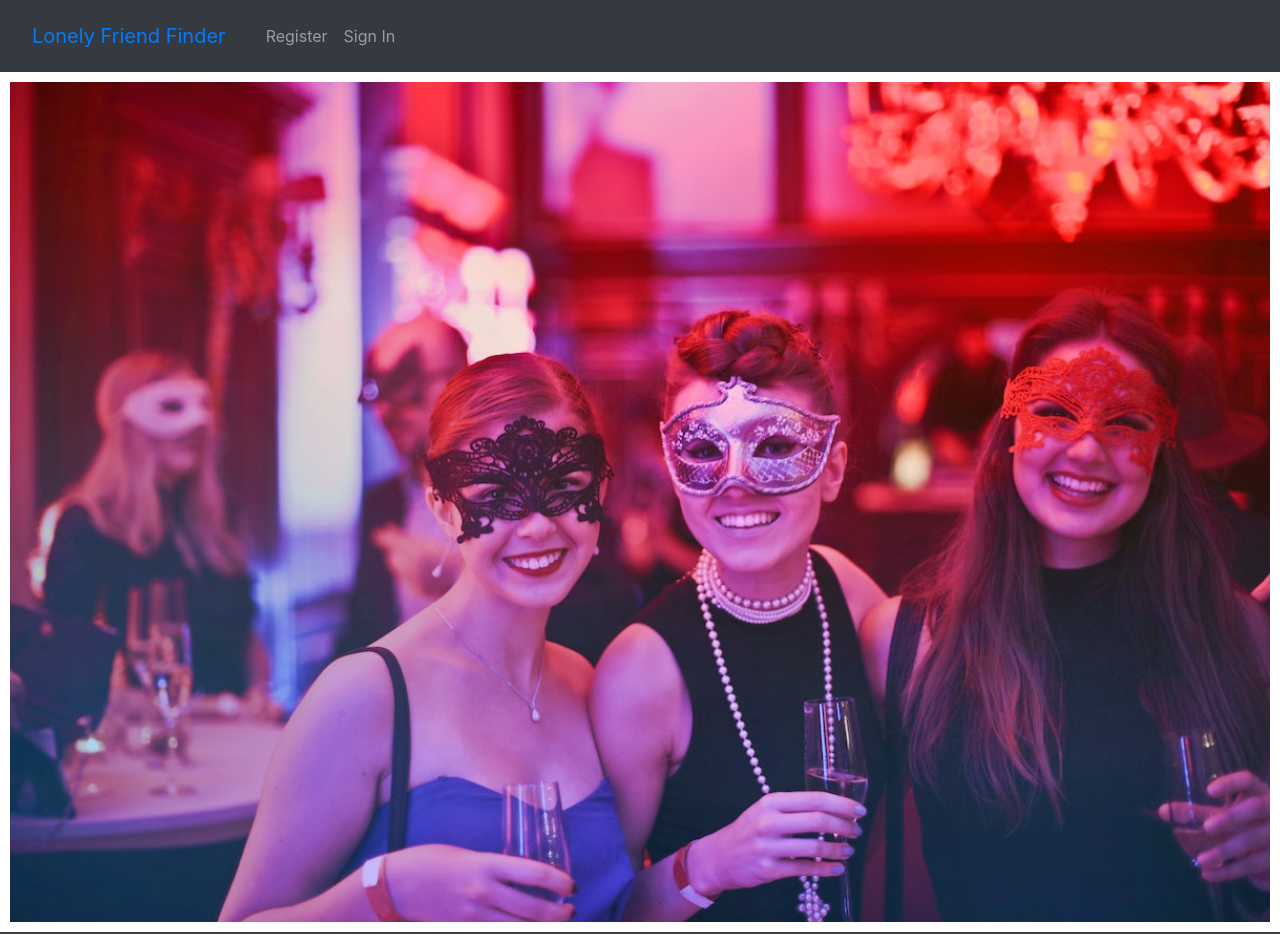
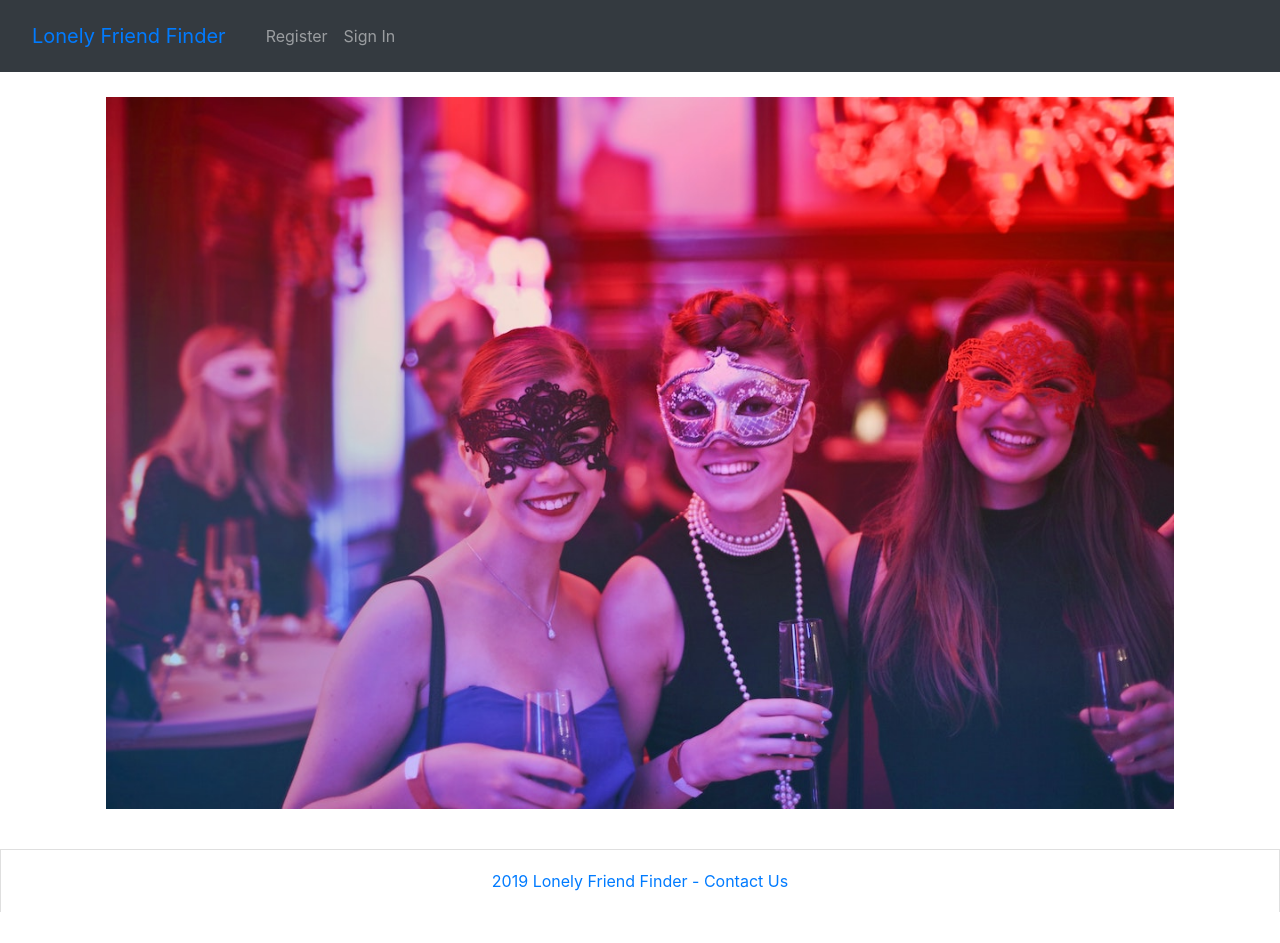
Before and after one commit to thejihongjin/22-Project-3, a React (Create React App) app in the folder client/: page / in a window 1280 px wide. Shown: the top 943 px of the page. After the commit the page ends 912 px from the top, so only its background shows below. Built offline with nearby package versions, Linux system fonts and the light colour scheme; no server answers; what google-maps-react, react-geocode would draw is missing.

Commit message:
moved code from styles.css to index.css

```diff
--- a/client/src/components/Footer.js
+++ b/client/src/components/Footer.js
@@ -4,28 +4,19 @@ import Card from 'react-bootstrap/Card'
 import Button from "react-bootstrap/Button";
 
 const Footer = () => (
-    // <footer className="footer">
-    // <span>Avaline Ai <a href="https://www.linkedin.com/in/avaline-ai-b94b89178/">LinkedIn</a></span><br />
-    // <span>Anh Dao <a href="https://www.linkedin.com/in/anh-dao-ab982117a/">LinkedIn</a></span><br />
-    // <span>Jihong Jin <a href="https://www.linkedin.com/in/thejihongjin/">LinkedIn</a></span><br />
-    // <span>Terrance Lyttles <a href="https://www.linkedin.com/in/terrance-lyttles-32b617173/">LinkedIn</a></span>
-
-
-    // </footer>
     <Accordion className="footer">
         <Card>
             <Card.Header style={{ backgroundColor: "white" }} >
-                <Accordion.Toggle style={{ textDecoration: "none" }} as={Button} variant="link" eventKey="0">
-                    2019 Lonely Friend Finder - Contact Us
-        </Accordion.Toggle>
+                <Accordion.Toggle style={{ textDecoration: "none" }} as={Button} variant="link" eventKey="0">2019 Lonely Friend Finder - Contact Us</Accordion.Toggle>
             </Card.Header>
             <Accordion.Collapse eventKey="0">
                 <Card.Body>
-
-                    <span>Avaline Ai <a href="https://www.linkedin.com/in/avaline-ai-b94b89178/">LinkedIn</a></span><br />
-                    <span>Anh Dao <a href="https://www.linkedin.com/in/anh-dao-ab982117a/">LinkedIn</a></span><br />
-                    <span>Jihong Jin <a href="https://www.linkedin.com/in/thejihongjin/">LinkedIn</a></span><br />
-                    <span>Terrance Lyttles <a href="https://www.linkedin.com/in/terrance-lyttles-32b617173/">LinkedIn</a></span>
+                    {/* <footer className="footer"> */}
+                        <span>Avaline Ai <a href="https://www.linkedin.com/in/avaline-ai-b94b89178/">LinkedIn</a></span><br />
+                        <span>Anh Dao <a href="https://www.linkedin.com/in/anh-dao-ab982117a/">LinkedIn</a></span><br />
+                        <span>Jihong Jin <a href="https://www.linkedin.com/in/thejihongjin/">LinkedIn</a></span><br />
+                        <span>Terrance Lyttles <a href="https://www.linkedin.com/in/terrance-lyttles-32b617173/">LinkedIn</a></span>
+                    {/* </footer> */}
                 </Card.Body>
             </Accordion.Collapse>
         </Card>
--- a/client/src/index.css
+++ b/client/src/index.css
@@ -18,6 +18,7 @@ code {
   font-family: source-code-pro, Menlo, Monaco, Consolas, "Courier New",
     monospace;
 }
+
 #root {
   display: flex;
   flex-direction: column;
@@ -27,6 +28,13 @@ code {
 #content {
   flex: 1 0 auto;
   /* padding: 10px; */
+  width: 85%;
+  margin: auto;
+  padding: 15px 0 20px 0;
+}
+
+.card {
+  margin-top: 10px;
 }
 
 .footer {
@@ -34,5 +42,13 @@ code {
   text-align: center;
   /* background-color: tomato; */
   /* color: white; */
-  border-top: #404040 solid 2px;
+  /* border-top: #404040 solid 2px; */
 }
+
+/* media queries */
+/* desktop */
+/* @media (max-width: 980px) { } */
+/* tablet */
+/* @media (max-width: 768px) { } */
+/* phone in landscape */
+/* @media (max-width: 640px) { } */
--- a/client/src/pages/SignIn.js
+++ b/client/src/pages/SignIn.js
@@ -4,7 +4,7 @@ import history from "../utils/history";
 import Row from "react-bootstrap/Row";
 import Form from "react-bootstrap/Form";
 import Button from "react-bootstrap/Button";
-import "./styles.css";
+// import "./styles.css";
 
 const SignIn = props => {
     const authContext = useContext(AuthContext);
--- a/client/src/pages/User.js
+++ b/client/src/pages/User.js
@@ -12,7 +12,7 @@ import Modal from "react-bootstrap/Modal";
 import Row from "react-bootstrap/Row";
 import Col from "react-bootstrap/Col";
 
-import "./styles.css";
+// import "./styles.css";
 
 import data from "../bg.json"
 
@@ -95,7 +95,7 @@ const User = props => {
 
     return (
         // move background to app.js...
-        <div className="bg" style={{ backgroundImage: `url(${lightsImg})`, backgroundSize: "cover", minHeight: "100vh", padding: "10px" }}>
+        // <div className="bg" style={{ backgroundImage: `url(${lightsImg})`, backgroundSize: "cover", minHeight: "100vh", padding: "10px" }}>
             <Fragment>
                 <Row>
                     <Col md={6}>
@@ -233,7 +233,7 @@ const User = props => {
                     </Modal>
                 }
             </Fragment>
-        </div>
+        // </div>
     );
 };
 
--- a/client/src/pages/styles.css
+++ /dev/null
@@ -1,7 +0,0 @@
-.card {
-    margin-top: 10px;
-}
-
-/* .btn {
-    margin: "0 5px"
-} */
```
